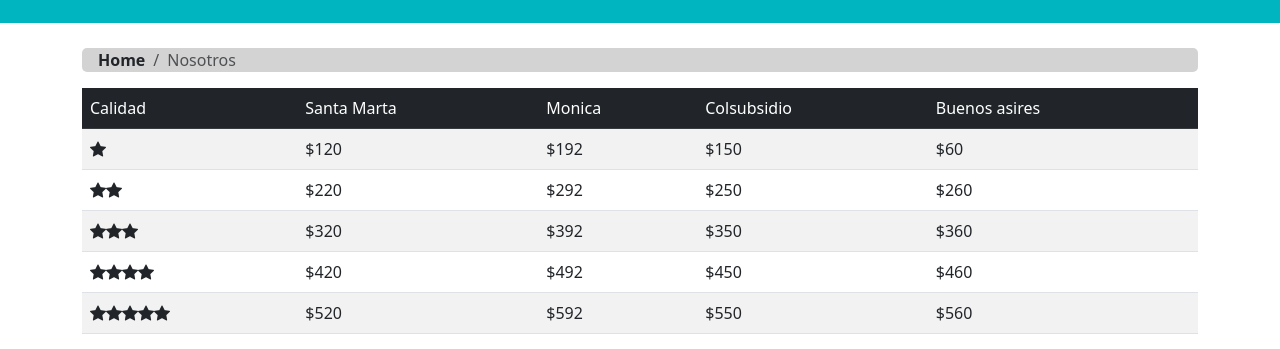
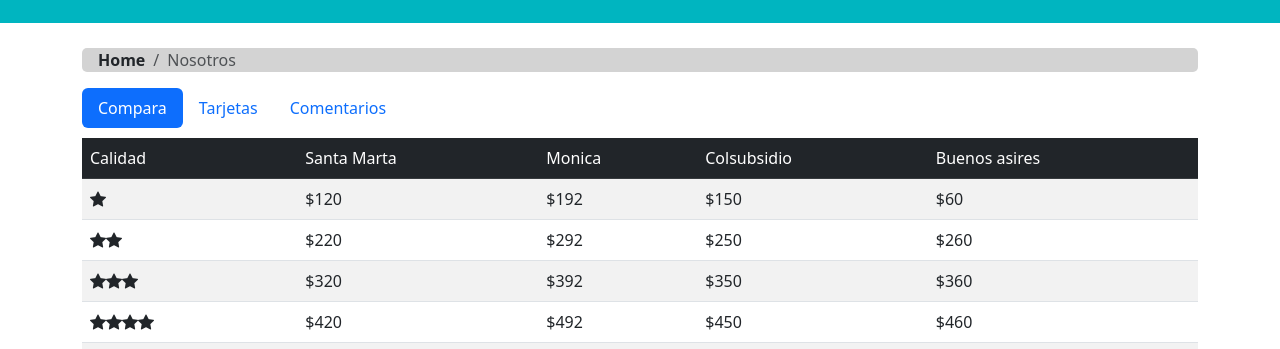
Before and after one commit to alienigena264/Angular, a website: page precios.html in a window 1280 px wide. Shown: the part 152-501 px from the top of the page. Drawn offline with nearby package versions, Linux system fonts and the light colour scheme.

Commit message:
Adicion pills en precios.html

```diff
--- a/css/main.css
+++ b/css/main.css
@@ -96,3 +96,6 @@
 .bg-color-secundario{
     background-color: #EFB810;
 }
+.tab-content{
+    padding-top: 10px;
+}
--- a/precios.html
+++ b/precios.html
@@ -41,6 +41,24 @@
                 <li class="breadcrumb-item active" aria-current="page">Nosotros</li>
             </ol>
         </nav>
+
+        <ul class="nav nav-pills" id="myTab" role="tablist">
+            <li class="nav-item">
+                <a class="nav-link active" id="compara-tab" data-bs-toggle="pill" href="#compara" role="tab"
+                    aria-controls="compara" aria-selected="true">Compara</a>
+            </li>
+            <li class="nav-item">
+                <a class="nav-link" id="tarjetas-tab" data-bs-toggle="pill" href="#Tarjetas" role="tab"
+                    aria-controls="tarjetas" aria-selected="false">Tarjetas</a>
+            </li>
+            <li class="nav-item">
+                <a class="nav-link" id="comentarios-tab" data-bs-toggle="pill" href="#comentarios" role="tab"
+                    aria-controls="comentarios" aria-selected="false">Comentarios</a>
+            </li>
+        </ul>
+        <div class="tab-content" id="myTabContent">
+            <div class="tab-pane fade show active" id="compara" role="tabpanel" aria-labelledby="compara-tab">
+                <!-- Tab content goes here -->
                 <div class="table-responsive">
                     <table class="table table-striped">
                         <thead class="table-dark">
@@ -94,6 +112,29 @@
                         </tbody>
                     </table>
                 </div>
+                <!-- Tab content goes here -->
+            </div>
+            <div class="tab-pane fade" id="Tarjetas" role="tabpanel" aria-labelledby="tarjetas-tab">
+                <!-- Tab content goes here -->
+                <div class="d-flex justify-content-center">
+                    <div class="card" style="width: 18rem;">
+                        <div class="card-header" style="background-color: blue; color: white;">
+                            Tarjetas aceptadas
+                        </div>
+                        <ul class="list-group list-group-flush">
+                            <li class="list-group-item">Tarjeta básica </li>
+                            <li class="list-group-item">Tarjeta VIP</li>
+                            <li class="list-group-item">Tarjeta Black</li>
+                        </ul>
+                    </div>
+                </div>
+            <!-- Tab content goes here -->
+            </div>
+            <div class="tab-pane fade" id="comentarios" role="tabpanel" aria-labelledby="comentarios-tab">
+                <!-- Tab content goes here -->
+            </div>
+        </div>
+
     </div>
 
     <footer class="footer">
```
Lines whose indentation alone changed are shown as unchanged.
